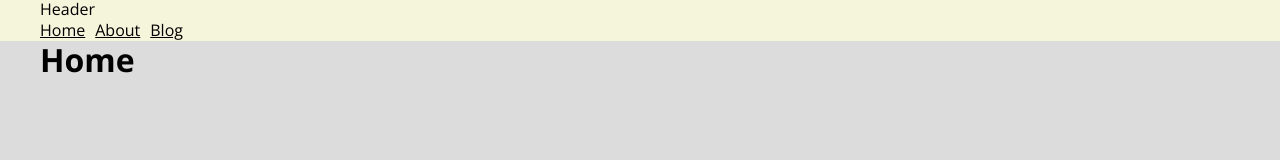
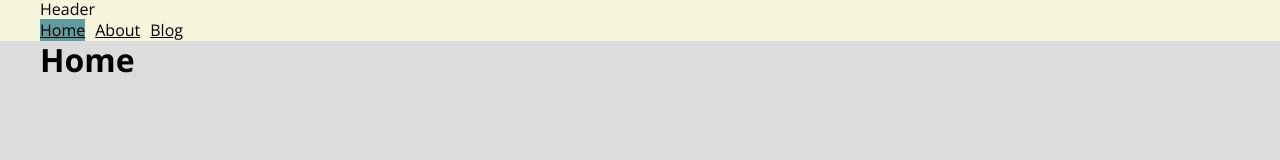
Before and after one commit to Andryuha-Nikolaev/components-library, a Next.js app: page / in a window 1280 px wide. Shown: the top 160 px of the page. Built offline with nearby package versions, Linux system fonts and the light colour scheme.

Commit message:
#add #frontend - header navigation

```diff
--- a/src/components/Header/Header.module.scss
+++ b/src/components/Header/Header.module.scss
@@ -3,8 +3,3 @@
 .header {
   background-color: beige;
 }
-
-.nav {
-  display: flex;
-  gap: 10px;
-}
--- a/src/components/Header/Header.tsx
+++ b/src/components/Header/Header.tsx
@@ -1,25 +1,21 @@
 import React from "react"
 import s from "./Header.module.scss"
 import classNames from "classnames"
-import Link from "next/link"
+import HeaderNavigation from "./components/HeaderNavigation/HeaderNavigation"
 import Container from "@/common/MainContainer/MainContainer"
+
+const navLinks = [
+  { label: "Home", href: "/" },
+  { label: "About", href: "/about" },
+  { label: "Blog", href: "/blog" },
+]
 
 const Header = () => {
   return (
     <header className={classNames(s["header"])}>
       <Container>
         <p>Header</p>
-        <ul className={classNames(s["nav"])}>
-          <li>
-            <Link href={"/"}>Home</Link>
-          </li>
-          <li>
-            <Link href={"/about"}>About</Link>
-          </li>
-          <li>
-            <Link href={"/blog"}>Blog</Link>
-          </li>
-        </ul>
+        <HeaderNavigation navLinks={navLinks} />
       </Container>
     </header>
   )
--- /dev/null
+++ b/src/components/Header/components/HeaderNavigation/HeaderNavigation.module.scss
@@ -0,0 +1,12 @@
+@import "../../../../style/vars";
+
+.nav {
+  display: flex;
+  gap: 10px;
+}
+
+.link {
+  &.active {
+    background-color: cadetblue;
+  }
+}
--- /dev/null
+++ b/src/components/Header/components/HeaderNavigation/HeaderNavigation.tsx
@@ -0,0 +1,42 @@
+"use client"
+import React from "react"
+import s from "./HeaderNavigation.module.scss"
+import classNames from "classnames"
+import Link from "next/link"
+import { usePathname } from "next/navigation"
+
+type NavLink = {
+  label: string
+  href: string
+}
+
+type Props = {
+  navLinks: NavLink[]
+}
+
+const HeaderNavigation = ({ navLinks }: Props) => {
+  const pathname = usePathname()
+
+  return (
+    <div className={classNames(s["wrap"])}>
+      <ul className={classNames(s["nav"])}>
+        {navLinks.map((link) => {
+          const isActive = pathname === link.href
+
+          return (
+            <li key={`header-nav-${link.label}`}>
+              <Link
+                className={classNames(s["link"], isActive && s["active"])}
+                href={link.href}
+              >
+                {link.label}
+              </Link>
+            </li>
+          )
+        })}
+      </ul>
+    </div>
+  )
+}
+
+export default HeaderNavigation
```
